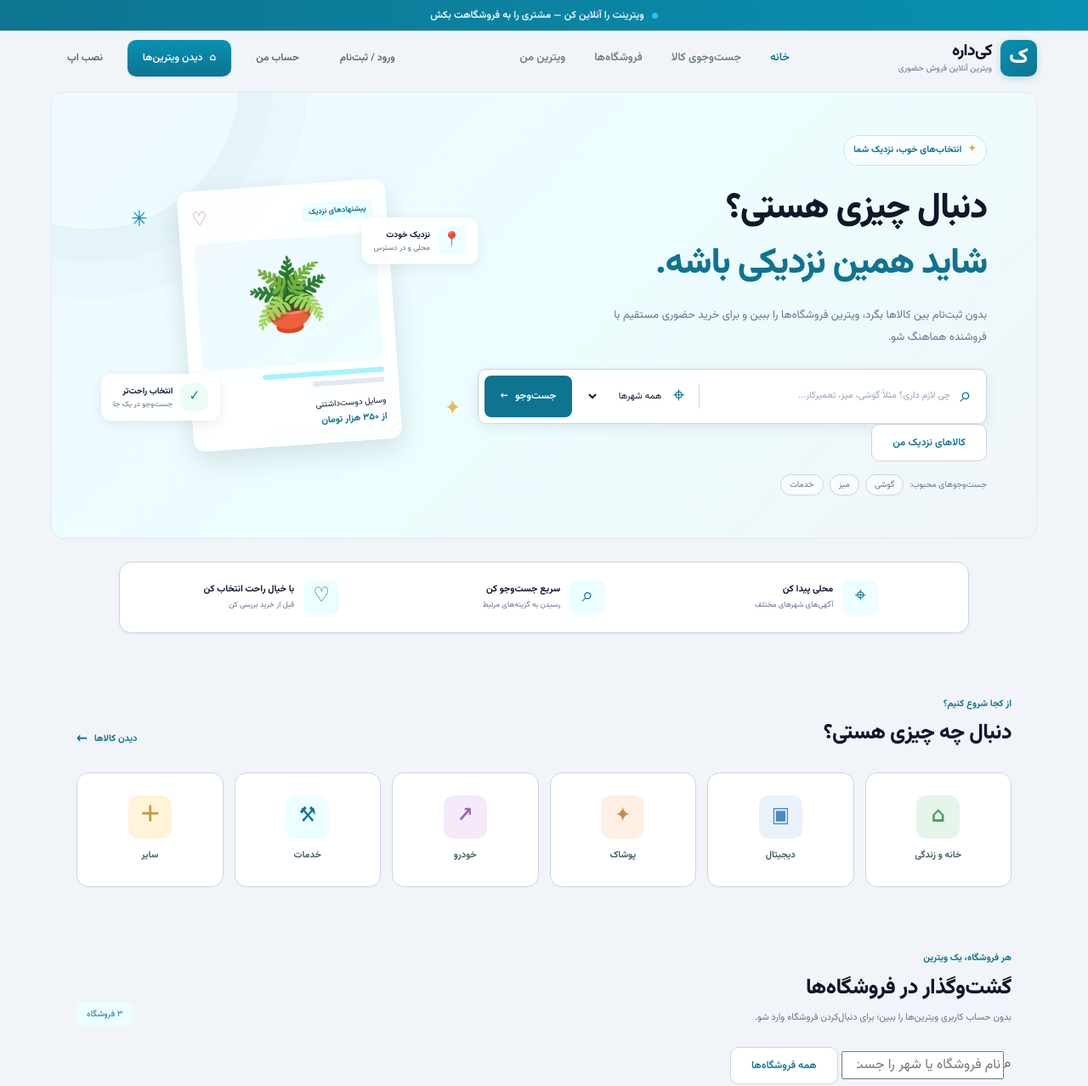
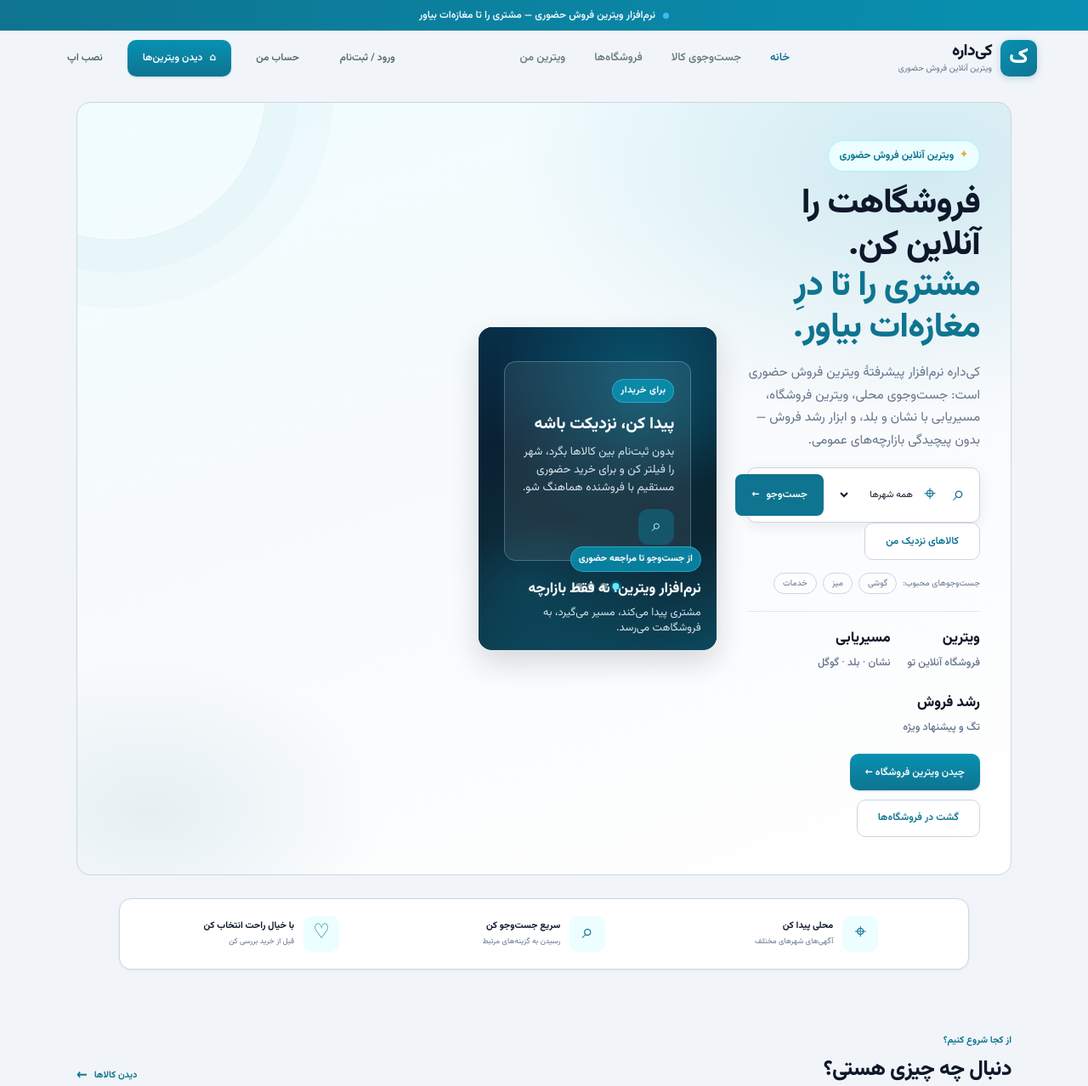
Before and after one commit to Tahmoures54/kidareh-pf, a Flask app: page / in a window 1280 px wide. Shown: the top 1278 px of the page at 85% size. Run offline with Flask 3, Linux system fonts and the light colour scheme; data comes from the database, SQL or seed files in the repository; data that the repository does not hold is empty.

Commit message:
ui: homepage promo banner carousel inspired by MaterialHub

```diff
--- a/templates/index.html
+++ b/templates/index.html
@@ -7,7 +7,7 @@
   <link rel="manifest" href="{{ url_for('static', filename='manifest.webmanifest') }}">
   <meta name="apple-mobile-web-app-capable" content="yes">
   <meta name="csrf-token" content="{{ csrf_token }}">
-  <meta name="description" content="کی‌داره؛ ساده‌تر پیدا کن، راحت‌تر انتخاب کن. خرید، فروش و خدمات در شهر شما.">
+  <meta name="description" content="کی‌داره؛ نرم‌افزار ویترین آنلاین فروش حضوری — مشتری را تا فروشگاهت بیاور.">
   <title>کی‌داره | ویترین آنلاین فروش حضوری</title>
   <link rel="preconnect" href="https://fonts.googleapis.com">
   <link rel="preconnect" href="https://fonts.gstatic.com" crossorigin>
@@ -16,7 +16,7 @@
   <link rel="stylesheet" href="{{ url_for('static', filename='css/theme-mh.css') }}">
 </head>
 <body>
-  <div class="announcement"><span class="pulse-dot" aria-hidden="true"></span> ویترینت را آنلاین کن — مشتری را به فروشگاهت بکش</div>
+  <div class="announcement"><span class="pulse-dot" aria-hidden="true"></span> نرم‌افزار ویترین فروش حضوری — مشتری را تا مغازه‌ات بیاور</div>
   <header class="site-header">
     <a class="brand" href="/" aria-label="صفحه اصلی کی‌داره">
       <span class="brand-mark">ک</span>
@@ -35,11 +35,12 @@
   </header>
 
   <main>
-    <section class="hero">
+    <section class="hero promo-banner" aria-label="معرفی کی‌داره">
+      <div class="hero-grid">
         <div class="hero-content">
-        <div class="eyebrow"><span class="eyebrow-icon">✦</span> انتخاب‌های خوب، نزدیک شما</div>
-        <h1>دنبال چیزی هستی؟<br><span>شاید همین نزدیکی باشه.</span></h1>
-        <p class="hero-description">بدون ثبت‌نام بین کالاها بگرد، ویترین فروشگاه‌ها را ببین و برای خرید حضوری مستقیم با فروشنده هماهنگ شو.</p>
+          <div class="eyebrow promo-badge"><span class="eyebrow-icon">✦</span> ویترین آنلاین فروش حضوری</div>
+          <h1>فروشگاهت را آنلاین کن.<br><span>مشتری را تا درِ مغازه‌ات بیاور.</span></h1>
+          <p class="hero-description">کی‌داره نرم‌افزار پیشرفتهٔ ویترین فروش حضوری است: جست‌وجوی محلی، ویترین فروشگاه، مسیریابی با نشان و بلد، و ابزار رشد فروش — بدون پیچیدگی بازارچه‌های عمومی.</p>
           <form class="search-panel" id="searchForm" role="search">
             <label class="search-field">
               <span class="field-icon" aria-hidden="true">⌕</span>
@@ -56,13 +57,56 @@
             <button class="button button-search" type="submit">جست‌وجو <span aria-hidden="true">←</span></button>
           </form>
           <div class="popular-searches"><span>جست‌وجوهای محبوب:</span><button type="button" data-search="گوشی">گوشی</button><button type="button" data-search="میز">میز</button><button type="button" data-search="خدمات">خدمات</button></div>
+          <div class="hero-meta" aria-label="قابلیت‌های کلیدی">
+            <div><strong>ویترین</strong><span>فروشگاه آنلاین تو</span></div>
+            <div><strong>مسیریابی</strong><span>نشان · بلد · گوگل</span></div>
+            <div><strong>رشد فروش</strong><span>تگ و پیشنهاد ویژه</span></div>
           </div>
-      <div class="hero-art" aria-hidden="true">
-        <div class="art-glow"></div>
-        <div class="art-card art-card-main"><div class="art-top"><span class="art-badge">پیشنهادهای نزدیک</span><span class="art-heart">♡</span></div><div class="art-illustration">🪴</div><div class="art-lines"><i></i><i></i></div><div class="art-bottom"><span>وسایل دوست‌داشتنی</span><b>از ۳۵۰ هزار تومان</b></div></div>
-        <div class="floating-chip chip-one"><span>📍</span><span><b>نزدیک خودت</b><small>محلی و در دسترس</small></span></div>
-        <div class="floating-chip chip-two"><span class="chip-check">✓</span><span><b>انتخاب راحت‌تر</b><small>جست‌وجو در یک جا</small></span></div>
-        <span class="decor decor-one">✳</span><span class="decor decor-two">✦</span>
+          <div class="hero-cta-row">
+            <a class="button button-primary" href="/seller">چیدن ویترین فروشگاه ←</a>
+            <a class="button button-outline" href="/stores">گشت در فروشگاه‌ها</a>
+          </div>
+        </div>
+        <div class="hero-visual" aria-label="امکانات کی‌داره">
+          <div class="hero-visual-bg" aria-hidden="true"></div>
+          <div class="promo-slides" id="promoSlides">
+            <article class="promo-slide active" data-slide="0">
+              <span class="promo-kicker">برای خریدار</span>
+              <strong>پیدا کن، نزدیکت باشه</strong>
+              <p>بدون ثبت‌نام بین کالاها بگرد، شهر را فیلتر کن و برای خرید حضوری مستقیم با فروشنده هماهنگ شو.</p>
+              <span class="promo-icon" aria-hidden="true">⌕</span>
+            </article>
+            <article class="promo-slide" data-slide="1">
+              <span class="promo-kicker">برای فروشنده</span>
+              <strong>ویترینت را بچین</strong>
+              <p>فروشگاهت را آنلاین کن، کالاها را اضافه کن و مشتری‌های محله و شهر را به درِ مغازه‌ات بکشان.</p>
+              <span class="promo-icon" aria-hidden="true">⌂</span>
+            </article>
+            <article class="promo-slide" data-slide="2">
+              <span class="promo-kicker">مسیریابی</span>
+              <strong>از نقشه تا فروشگاه</strong>
+              <p>با یک ضربه در نشان، بلد یا گوگل‌مپ مسیر تا فروشگاه باز می‌شود — بدون مسیریاب داخلی پیچیده.</p>
+              <span class="promo-icon" aria-hidden="true">⌖</span>
+            </article>
+            <article class="promo-slide" data-slide="3">
+              <span class="promo-kicker">رشد فروش</span>
+              <strong>بیشتر دیده شو</strong>
+              <p>تگ حراج، فروش ویژه و پیشنهاد ویژه تا کالا و ویترینت بالاتر دیده شود — انتشار پایه همچنان رایگان است.</p>
+              <span class="promo-icon" aria-hidden="true">✦</span>
+            </article>
+          </div>
+          <div class="promo-dots" id="promoDots" role="tablist" aria-label="اسلایدهای معرفی">
+            <button type="button" class="promo-dot active" role="tab" aria-selected="true" aria-label="اسلاید ۱" data-slide="0"></button>
+            <button type="button" class="promo-dot" role="tab" aria-selected="false" aria-label="اسلاید ۲" data-slide="1"></button>
+            <button type="button" class="promo-dot" role="tab" aria-selected="false" aria-label="اسلاید ۳" data-slide="2"></button>
+            <button type="button" class="promo-dot" role="tab" aria-selected="false" aria-label="اسلاید ۴" data-slide="3"></button>
+          </div>
+          <div class="hero-visual-caption">
+            <span class="lp-visual-kicker">از جست‌وجو تا مراجعه حضوری</span>
+            <h3>نرم‌افزار ویترین، نه فقط بازارچه</h3>
+            <p>مشتری پیدا می‌کند، مسیر می‌گیرد، به فروشگاهت می‌رسد.</p>
+          </div>
+        </div>
       </div>
     </section>
 
@@ -137,69 +181,8 @@
     <span class="footer-note">نسخهٔ نمایشی اولیه · اطلاعات آگهی‌ها نمونه هستند</span>
   </footer>
 
-
-  <dialog class="store-dialog" id="storeDialog" aria-labelledby="storeDialogTitle">
-    <button class="dialog-close" id="closeStoreDialog" type="button" aria-label="بستن">×</button>
-    <div class="store-dialog-content">
-      <div class="store-dialog-heading"><span class="store-mark">⌂</span><div><span class="section-kicker">ویترین فروشگاه</span><h2 id="storeDialogTitle">فروشگاه</h2><p id="storeDialogMeta"></p></div></div>
-      <p id="storeDialogDescription" class="store-dialog-description"></p><button id="shareStoreDialog" class="share-button" type="button">↗ اشتراک‌گذاری ویترین</button>
-      <div class="store-dialog-actions"><button class="button button-primary" id="followStoreButton" type="button">♡ دنبال‌کردن فروشگاه</button><span id="storeFollowersCount"></span></div>
-      <h3 class="store-products-title">کالاهای این ویترین</h3>
-      <div class="store-products-grid" id="storeProductsGrid"></div>
-    </div>
-  </dialog>
-
-  <dialog class="store-create-dialog" id="storeCreateDialog" aria-labelledby="createStoreTitle">
-    <button class="dialog-close" id="closeStoreCreateDialog" type="button" aria-label="بستن">×</button>
-    <div class="auth-content"><span class="section-kicker">فروشنده هستی؟</span><h2 id="createStoreTitle">ویترین خودت را بچین</h2>
-      <form id="storeCreateForm">
-        <label>نام فروشگاه<input name="name" maxlength="80" required placeholder="مثلاً خانه‌چین"></label>
-        <label>شهر<input name="city" maxlength="60" required placeholder="مثلاً تهران"></label>
-        <label>معرفی کوتاه<textarea name="description" maxlength="500" rows="3" placeholder="چه کالاهایی در فروشگاهت پیدا می‌شود؟"></textarea></label>
-        <button class="button button-primary" type="submit">ساخت ویترین</button>
-      </form>
-      <p class="form-note">بعد از ساخت ویترین می‌توانی کالاها را به آن اضافه کنی. خریدارها برای دیدن ویترینت نیازی به ثبت‌نام ندارند.</p>
-    </div>
-  </dialog>
-
-  <dialog class="auth-dialog" id="authDialog" aria-labelledby="authTitle">
-    <button class="dialog-close" id="closeAuthDialog" type="button" aria-label="بستن">×</button>
-    <div class="auth-content">
-      <span class="section-kicker">ورود امن با شماره همراه</span>
-      <h2 id="authTitle">ورود یا ساخت حساب</h2>
-      <form id="authForm">
-        <section id="authPhoneStep">
-          <p class="form-note">ابتدا شماره همراه خود را وارد کنید؛ کد تأیید پیامکی برایتان ارسال می‌شود.</p>
-          <label>شماره همراه<input name="phone" type="tel" inputmode="tel" autocomplete="tel" maxlength="16" required placeholder="09123456789"></label>
-          <label class="captcha-label"><span id="captchaQuestion">محاسبه امنیتی…</span><input name="captcha" inputmode="numeric" pattern="[0-9۰-۹٠-٩]+" required placeholder="پاسخ عددی"></label>
-          <button class="button button-primary" id="requestOtpButton" type="submit">ارسال کد تأیید</button>
-          <p class="form-note">با وارد کردن شماره و ادامه، <a href="/terms" target="_blank" rel="noopener">قوانین و مقررات کی‌داره</a> را می‌پذیرید.</p>
-        </section>
-        <section id="authCodeStep" hidden>
-          <p class="form-note">کد ارسال‌شده به <strong id="otpPhoneLabel"></strong> را وارد کنید.</p>
-          <label>کد تأیید پیامکی<input name="otp" inputmode="numeric" autocomplete="one-time-code" maxlength="6" pattern="[0-9۰-۹٠-٩]{6}" placeholder="کد ۶ رقمی"></label>
-          <button class="button button-primary" id="verifyOtpButton" type="submit">تأیید شماره</button>
-          <button class="text-link" id="backToPhoneButton" type="button">اصلاح شماره همراه</button>
-        </section>
-        <section id="authProfileStep" hidden>
-          <p class="form-note">شماره تأیید شد. اطلاعات حساب خود را تکمیل کنید.</p>
-          <label>نام و نام خانوادگی<input name="name" maxlength="80" autocomplete="name" placeholder="نام شما"></label>
-          <label>نوع حساب<select name="role"><option value="buyer">خریدار — گشت‌وگذار و ذخیره کالا</option><option value="seller">فروشنده — ساخت ویترین</option></select></label>
-          <div id="sellerDetails" hidden>
-            <h3>اطلاعات فروشگاه</h3>
-            <label>نام فروشگاه<input name="store_name" maxlength="80" placeholder="نامی که مشتری می‌بیند"></label>
-            <label>حوزه فعالیت<input name="store_category" maxlength="80" placeholder="مثلاً لوازم خانگی، پوشاک، دیجیتال"></label>
-            <label>شهر فروشگاه<input name="store_city" maxlength="60" placeholder="شهر"></label>
-            <label>نام مسئول فروشگاه<input name="contact_name" maxlength="80" placeholder="نام پاسخ‌گو"></label>
-            <label>نشانی فروشگاه حضوری<textarea name="store_address" maxlength="300" rows="2" placeholder="نشانی برای مراجعه حضوری (در صورت وجود)"></textarea></label>
-          </div>
-          <button class="button button-primary" id="completeProfileButton" type="submit">تکمیل حساب</button>
-        </section>
-      </form>
-    </div>
-  </dialog>
-
+  <div id="toast" class="toast" role="status" aria-live="polite"></div>
   <script src="{{ url_for('static', filename='js/app.js') }}" defer></script>
-  <script src="{{ url_for('static', filename='js/pwa.js') }}" defer></script>
+  <script src="{{ url_for('static', filename='js/auth.js') }}" defer></script>
 </body>
 </html>
```
Lines whose indentation alone changed are shown as unchanged.
